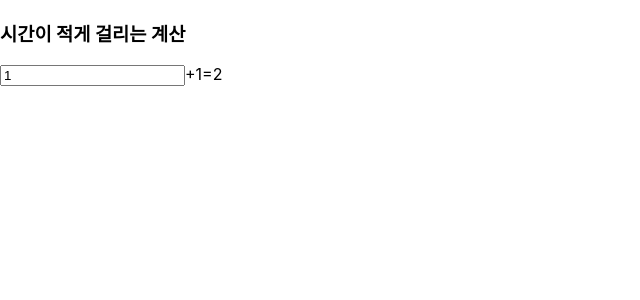
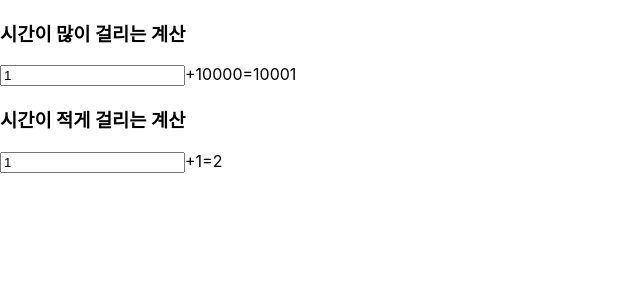
Before and after one commit to seungbeen803/hooks, a React (Create React App) app: page / in a window 1280 px wide. Shown: the top 300 px of the page, without its empty margins (0-640 px from the left). Built offline with nearby package versions, Linux system fonts and the light colour scheme.

Commit message:
Add: useMemo

```diff
--- a/src/App.js
+++ b/src/App.js
@@ -1,11 +1,11 @@
 // App.js
-import { useState } from "react";
+import { useMemo, useState } from "react";
 
-// const hardCalculate = (number) => {
-//   console.log('시간이 많이 걸리는 계산');
-//   for(let i = 0; i < 999999999; i++) {} // 1초 정도 지연
-//   return number + 10000;
-// };
+const hardCalculate = (number) => {
+  console.log('시간이 많이 걸리는 계산');
+  for(let i = 0; i < 999999999; i++) {} // 1초 정도 지연
+  return number + 10000;
+};
 
 const easyCalculate = (number) => {
   console.log('시간이 적게 걸리는 계산');
@@ -14,21 +14,30 @@ const easyCalculate = (number) => {
   return number + 1;
 };
 
-// state변수가 업데이트 될 경우 App() 컴포넌트는 처음부터 다시 렌더링이
+// easyNumber state변수가 업데이트 될 경우
+// App() 컴포넌트는 처음부터 다시 렌더링이
 // 발생되기 때문에 easyCalculate()함수를 호출하여도 자동적으로
 // hardCalculate()함수도 호출되기 때문에 시간이 지연된다.
 const App = () => {
   // hardNumber = 1
-  // const [hardNumber, setHardNumber] = useState(1);
+  const [hardNumber, setHardNumber] = useState(1);
   // easyNumber = 1
   const [easyNumber, setEasyNumber] = useState(1);
 
   // const hardSum = hardCalculate(hardNumber);
+
+  // hardCalculate()함수는 처음 렌더링할 때 호출이 된다.
+  // 메모이제이션을 하게 되면 [hardNumber]은 hardNumber값이
+  // 변경되지 않으면 hardCalculate()함수는 호출이 되지 않는다.
+  const hardSum = useMemo(() => {
+    return hardCalculate(hardNumber);
+  }, [hardNumber]);
+
   const easySum = easyCalculate(easyNumber);
 
   return (
     <>
-      {/* <div>
+      <div>
         <h3>시간이 많이 걸리는 계산</h3>
         <input
         type="number"
@@ -37,7 +46,7 @@ const App = () => {
         onChange={(e) => { setHardNumber(parseInt(e.target.value))}}
         />
         <span>+10000={hardSum}</span>
-      </div> */}
+      </div>
 
       <div>
         <h3>시간이 적게 걸리는 계산</h3>
```
